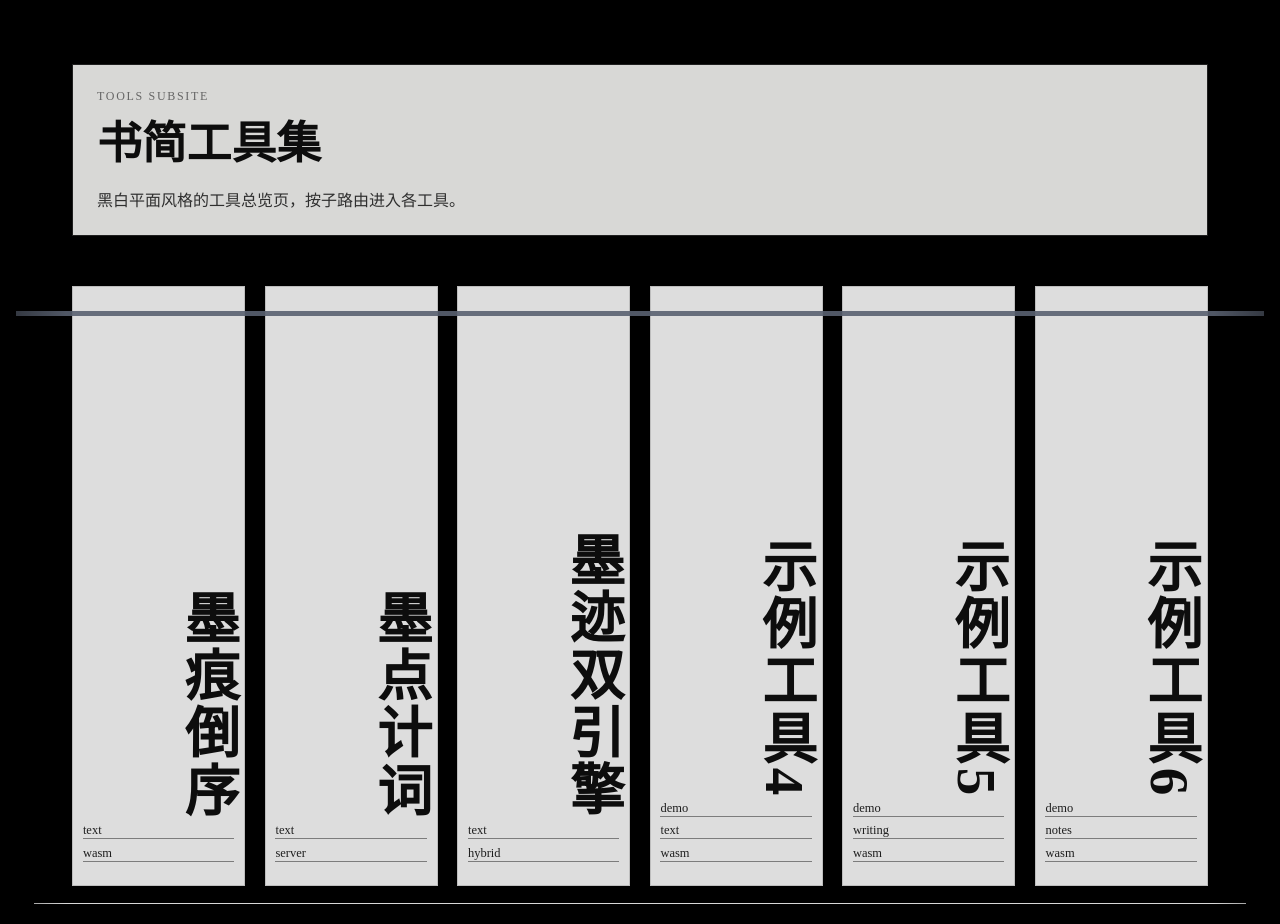
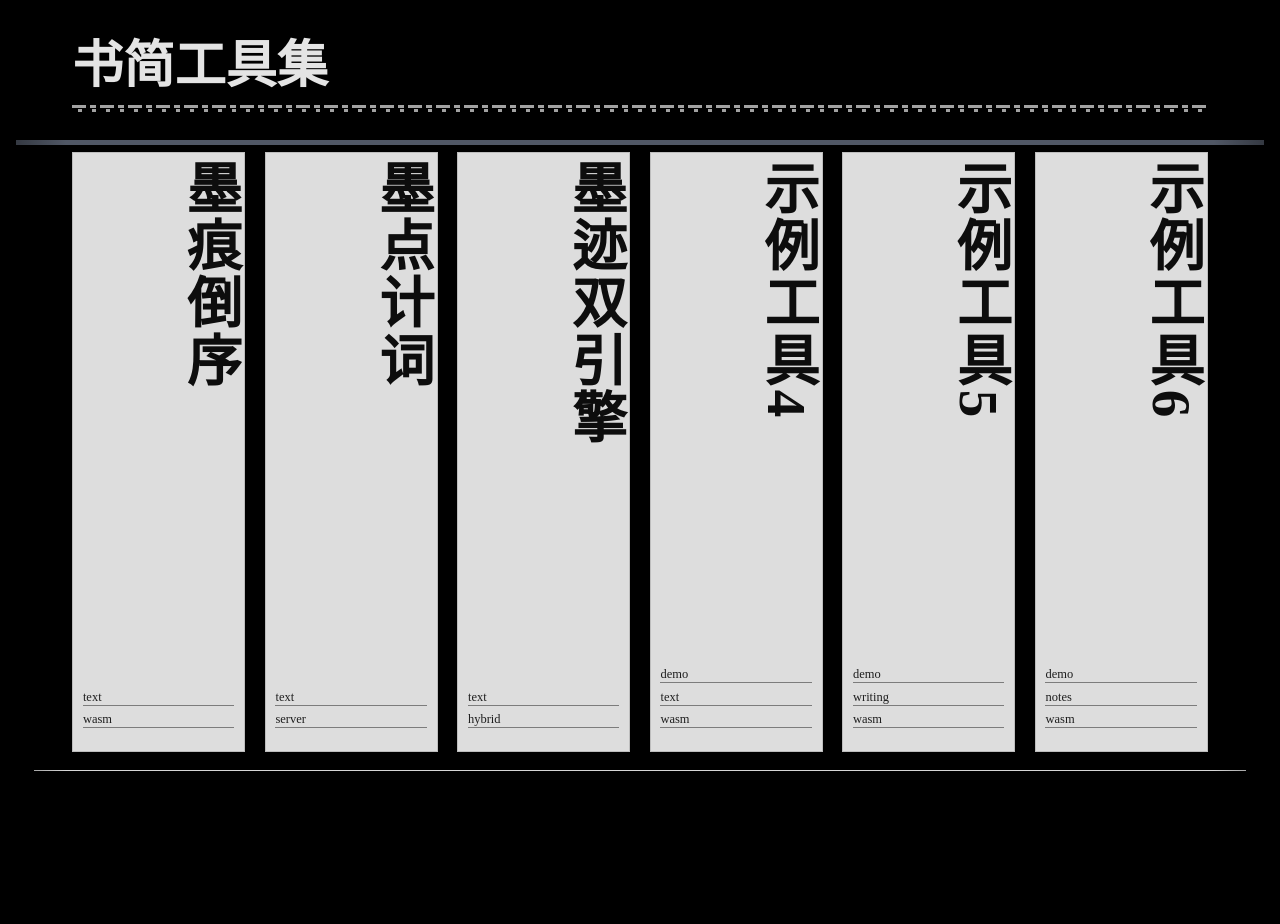
Before and after one commit to Heersin/PublicToolbox, a React (Vite) app in the folder apps/tools-web/: page / in a window 1280 px wide. Shown: the top 924 px of the page. After the commit the page ends 848 px from the top, so only its background shows below. Built offline with nearby package versions, Linux system fonts and the light colour scheme.

Commit message:
feat(ui): simplify header and pin strip titles at top-right

```diff
--- a/apps/tools-web/src/index.css
+++ b/apps/tools-web/src/index.css
@@ -33,7 +33,7 @@ a {
   --edge-zone-width: 56px;
   width: min(1580px, 100% - 2rem);
   margin: 0 auto;
-  padding: 4rem 0 4.5rem;
+  padding: 2.4rem 0 4.5rem;
 }
 
 .tool-page {
@@ -42,46 +42,55 @@ a {
   padding: 3rem 0 4rem;
 }
 
-.hero {
-  border: 1px solid var(--line);
-  background: var(--paper-hero);
-  padding: 1.5rem;
-  margin-bottom: 1.65rem;
-  box-shadow: 5px 5px 0 var(--shadow);
+.catalog-title-wrap {
+  margin-inline: var(--edge-zone-width);
+  margin-bottom: 1.25rem;
 }
 
-.catalog-hero {
-  margin-inline: var(--edge-zone-width);
+.catalog-title {
+  margin: 0;
+  color: #e4e4e4;
+  font-size: clamp(2.1rem, 5vw, 3.2rem);
+  font-weight: 600;
+  line-height: 1.1;
 }
 
-.hero h1 {
-  margin: 0.2rem 0 0.9rem;
-  font-size: clamp(2rem, 4vw, 2.8rem);
-}
-
-.hero-eyebrow {
-  margin: 0;
-  text-transform: uppercase;
-  letter-spacing: 0.14em;
-  color: #656565;
-  font-size: 0.75rem;
-}
-
-.hero-text {
-  margin: 0;
-  color: var(--ink-medium);
+.huiwen-underline {
+  height: 8px;
+  margin-top: 0.65rem;
+  background:
+    repeating-linear-gradient(
+      90deg,
+      #a2a2a2 0 14px,
+      transparent 14px 18px,
+      #a2a2a2 18px 24px,
+      transparent 24px 28px
+    ),
+    repeating-linear-gradient(
+      90deg,
+      transparent 0 6px,
+      #a2a2a2 6px 10px,
+      transparent 10px 14px
+    );
+  background-position:
+    0 0,
+    0 4px;
+  background-size:
+    auto 3px,
+    auto 3px;
+  background-repeat: repeat-x;
 }
 
 .catalog-rail-shell {
   position: relative;
-  padding: 1.35rem var(--edge-zone-width) 1.35rem;
+  padding: 1.05rem var(--edge-zone-width) 1.35rem;
 }
 
 .rope-line {
   position: absolute;
   left: 0;
   right: 0;
-  top: 3.05rem;
+  top: 0.45rem;
   height: 5px;
   background: #596170;
   opacity: 0.9;
@@ -121,9 +130,10 @@ a {
   border: 1px solid #bdbdbd;
   background: var(--paper-panel);
   box-shadow: 3px 3px 0 rgba(0, 0, 0, 0.2);
+  position: relative;
   display: flex;
   flex-direction: column;
-  align-items: flex-end;
+  align-items: stretch;
   padding: 0.42rem 0.62rem 0.85rem;
   transition: transform 140ms ease, box-shadow 140ms ease;
   text-decoration: none;
@@ -146,10 +156,11 @@ a {
   line-height: 1;
   writing-mode: vertical-rl;
   text-orientation: mixed;
-  flex: 1;
-  align-self: flex-end;
+  position: absolute;
+  top: 0.42rem;
+  right: 0.5rem;
   text-align: right;
-  padding-right: 0.02rem;
+  padding-right: 0;
 }
 
 .strip-tags {
@@ -157,7 +168,7 @@ a {
   display: flex;
   flex-direction: column;
   gap: 0.4rem;
-  margin: 0.25rem 0 0.6rem;
+  margin: auto 0 0.6rem;
 }
 
 .tag {
@@ -326,12 +337,8 @@ a {
     padding-top: 2.2rem;
   }
 
-  .hero {
-    padding: 1.05rem;
-  }
-
-  .hero h1 {
-    font-size: 1.9rem;
+  .catalog-title {
+    font-size: 2rem;
   }
 
   .tool-strip-card {
--- a/apps/tools-web/src/pages/CatalogPage.tsx
+++ b/apps/tools-web/src/pages/CatalogPage.tsx
@@ -104,10 +104,9 @@ export default function CatalogPage() {
 
   return (
     <main className="catalog-page">
-      <header className="hero catalog-hero">
-        <p className="hero-eyebrow">TOOLS SUBSITE</p>
-        <h1>书简工具集</h1>
-        <p className="hero-text">黑白平面风格的工具总览页，按子路由进入各工具。</p>
+      <header className="catalog-title-wrap">
+        <h1 className="catalog-title">书简工具集</h1>
+        <div className="huiwen-underline" aria-hidden="true" />
       </header>
 
       <section className="catalog-rail-shell" aria-label="tool catalog">
```
